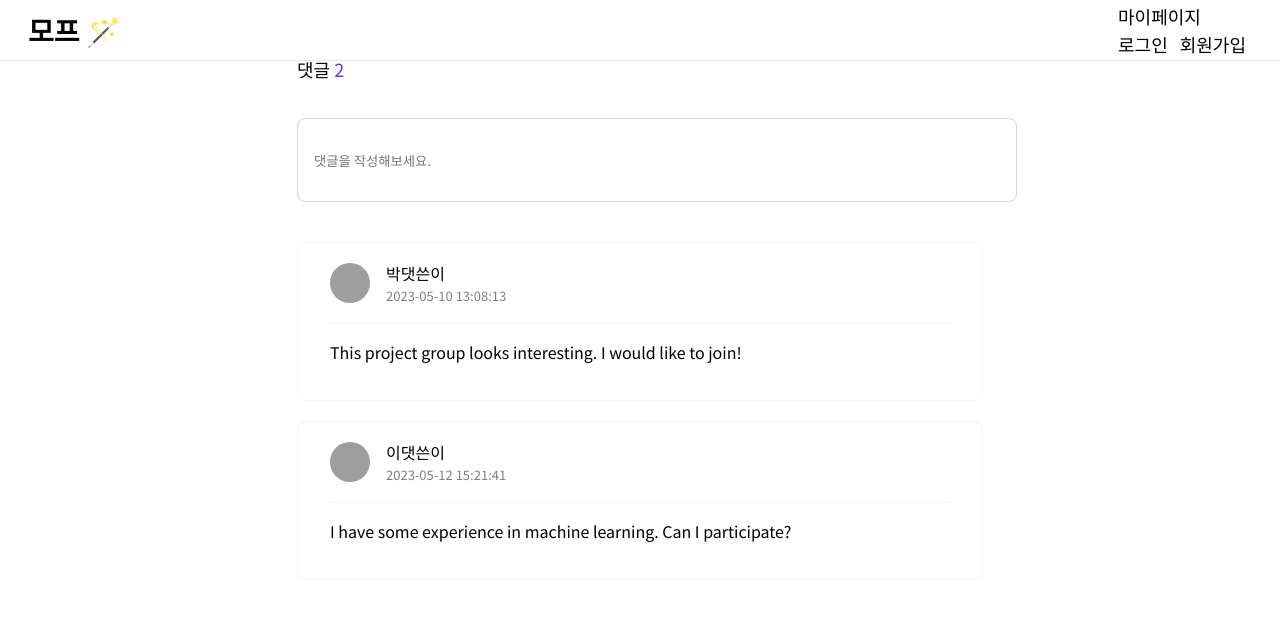
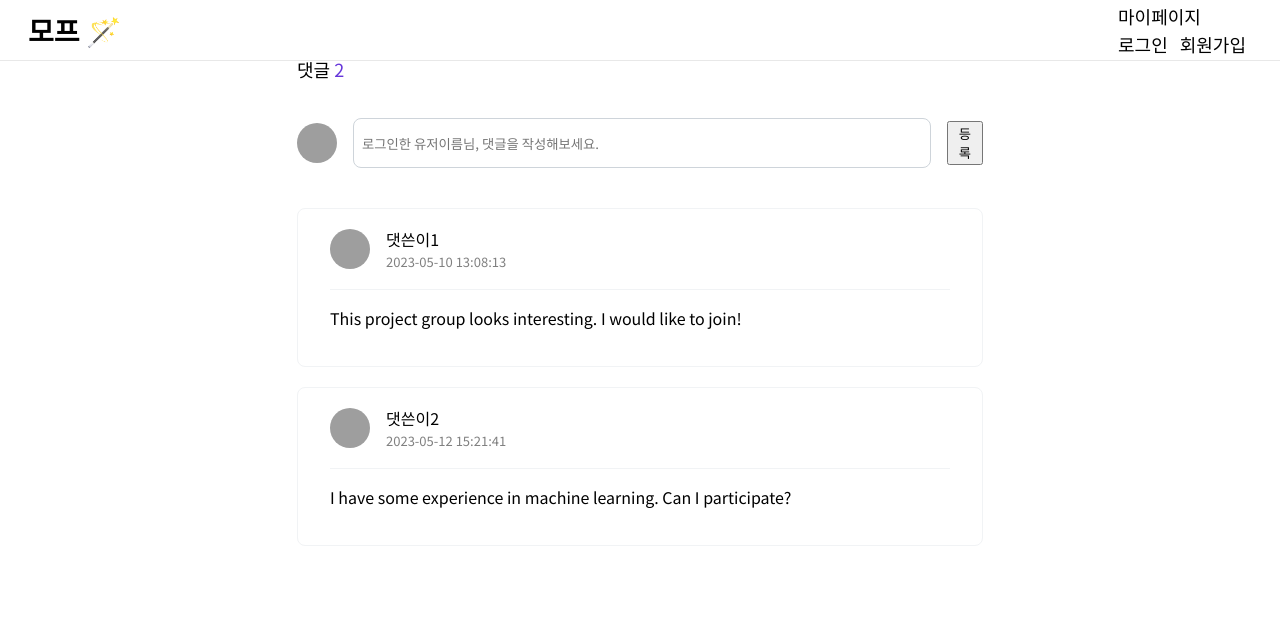
Before and after one commit to junhui324/MoGakPpo, a React (Create React App) app: page /project/comment in a window 1280 px wide. Shown: the top 618 px of the page. Built offline with nearby package versions, Linux system fonts and the light colour scheme; grey boxes are pictures that could not be loaded.

Commit message:
Fix: api mockdata 파일 변경

```diff
--- a/src/components/Comment/Comment.module.scss
+++ b/src/components/Comment/Comment.module.scss
@@ -10,8 +10,8 @@
   input {
     margin: 40px 0 40px 0;
     width: 686px;
-    height: 50px;
-    padding: 16px;
+    height: 32px;
+    padding: 8px;
     border: 1px solid #ced4da;
     border-radius: 8px;
   }
--- a/src/components/Comment/Comment.tsx
+++ b/src/components/Comment/Comment.tsx
@@ -25,14 +25,14 @@ export default function Comment() {
   const [inputValue, setInputValue] = useState('');
 
   useEffect(() => {
-    axios.get('http://localhost:3000/mock/projects/project.json').then((res) => {
-      setComments(res.data.project_comments);
-      setUser(res.data.user_info[0]);
+    axios.get('http://localhost:3000/mock/projects/1.json').then((res) => {
+      setComments(res.data.project_comments.commentList);
+      setUser(res.data.user_info);
     });
   }, []);
 
   const handleSubmitButtonClick = () => {
-    axios.post('http://localhost:3000/mock/projects/project.json', {
+    axios.post('http://localhost:3000/mock/projects/1.json', {
       comment_content: inputValue,
     });
   };
@@ -51,7 +51,7 @@ export default function Comment() {
           onChange={handleInputChange}
         />
         <button type="submit" onClick={handleSubmitButtonClick}>
-          등록하기
+          등록
         </button>
       </div>
     );
@@ -63,7 +63,7 @@ export default function Comment() {
         <h3>
           댓글 <strong>{comments.length}</strong>
         </h3>
-        {!user ? (
+        {user ? (
           loggedInUserInput()
         ) : (
           <Link to="/login">
```
Also changed, not shown: 1 other file (tests, documents, lock files or other folders).
